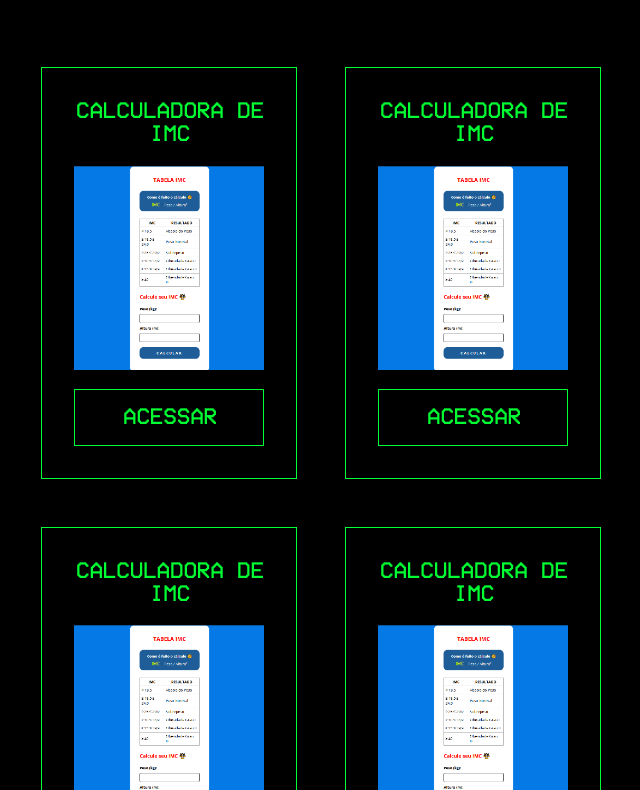
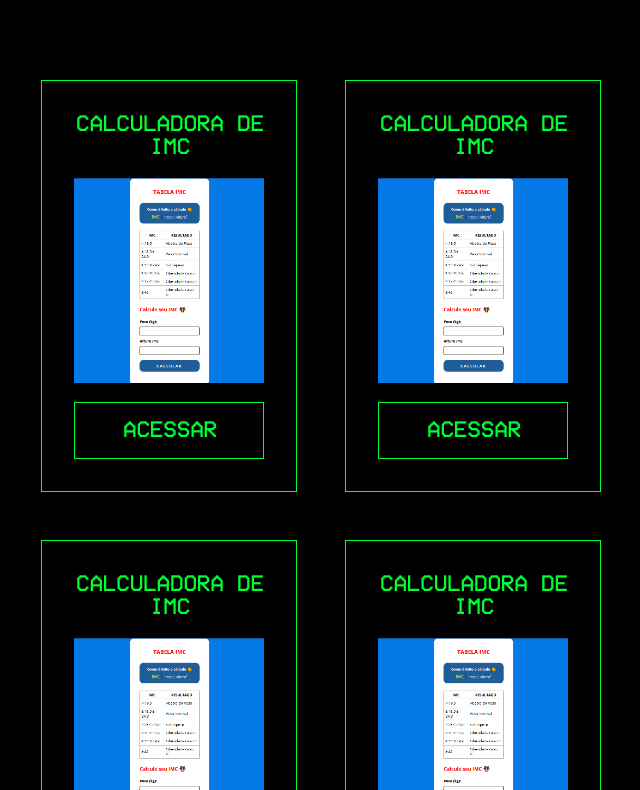
Before and after one commit to JeanPCB/Exercicios-JS, a plain HTML site: page index.html in a window 1280 px wide. Shown: the part 103-893 px from the top of the page, without its empty margins (319-959 px from the left). Drawn offline with nearby package versions, Linux system fonts and the light colour scheme.

Commit message:
mudando padding main-section

```diff
--- a/assets/css/main.css
+++ b/assets/css/main.css
@@ -40,7 +40,8 @@ i {
     display: flex;
     align-items: center;
     flex-direction: column;
-    padding: 3% 0;
+    padding-top: 4%;
+    padding-bottom: 8%;
     gap: 6rem;
 }
 
```
